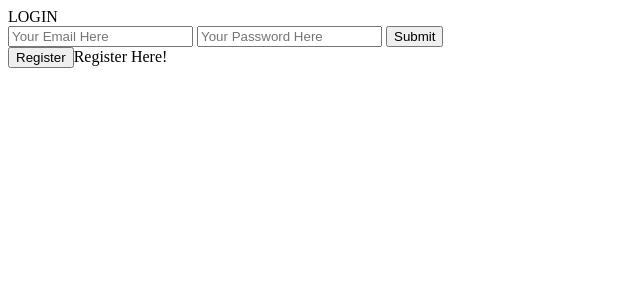
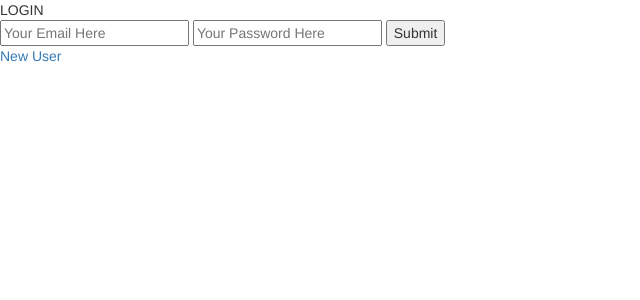
Before and after one commit to srujandeshpande/matoula, a Flask app: page / in a window 1280 px wide. Shown: the top 300 px of the page, without its empty margins (0-640 px from the left). Run offline with Flask 2, Linux system fonts and the light colour scheme; parts of the project's set-up code (start-up, migrations or seed data) failed here and were passed over; some libraries are stand-ins or nearby versions.

Commit message:
login and add new user working

```diff
--- a/app.py
+++ b/app.py
@@ -22,7 +22,7 @@ db = pymongo.database.Database(mongo, 'matoula1')
 def root_test():
 	return render_template("login.html")
 
-@app.route('/new_user')
+@app.route('/new_user', methods=['GET'])
 def new_user():
 	return render_template("new_user.html")
 
@@ -66,13 +66,16 @@ def appnew_user():
 def add_new_user():
     User_Data = pymongo.collection.Collection(db, 'User_Data')
     inputData = request.form
+    User_Data.insert_one({"_id":inputData["email"],"password":inputData["password"],"count":0})
+    return render_template("login.html")
+    '''
     for i in json.loads(dumps(User_Data.find())):
         if i['_id'] == inputData['email']:
             return Response(status=403)
         else:
             User_Data.insert_one({"_id":inputData["email"],"password":inputData["password"],"count":0})
             return render_template("login.html")
-
+    '''
 #Forgot Password
 @app.route('/api/forgot_password', methods=['POST'])
 def forgot_password():
--- /dev/null
+++ b/static/loginjs.js
@@ -0,0 +1,8 @@
+$(function(){
+
+$('#newuserclick').unbind().click(function(event) {
+      window.open('\\new_user');
+      event.preventDefault()
+    });
+
+});
--- a/templates/login.html
+++ b/templates/login.html
@@ -1,17 +1,22 @@
+<head>
+  <script src="https://ajax.googleapis.com/ajax/libs/jquery/3.4.1/jquery.min.js"></script>
+<script src="https://maxcdn.bootstrapcdn.com/bootstrap/3.4.1/js/bootstrap.min.js"></script>
+<link rel="stylesheet" href="https://maxcdn.bootstrapcdn.com/bootstrap/3.4.1/css/bootstrap.min.css">
+</head>
+
 <body>
   <div>
     LOGIN
-    <form action="/login" method="POST">
+    <form id="loginform" action="/login" method="POST">
       <input type="text" name="email" value="" placeholder="Your Email Here"></input>
       <input type="password" name="password" value="" placeholder="Your Password Here"></input>
       <input type="submit"></input>
     <form>
   <div>
 
-  <div>
-    <form action="/new_user" method="GET">
-      <input type="submit" value="Register">Register Here!</input>
-    <form>
-  </div>
+    <div>
+      <a id="newuserclick">New User</a>
+    </div>
 
+    <script src="{{url_for('static', filename='loginjs.js')}}"></script>
 </body>
```
